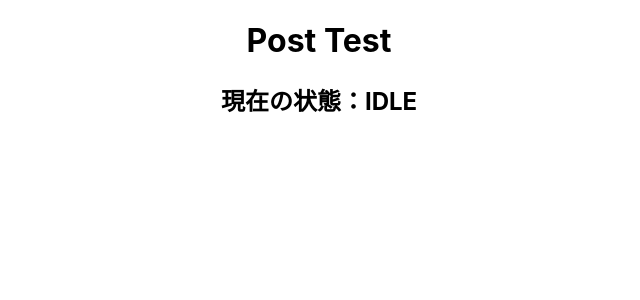
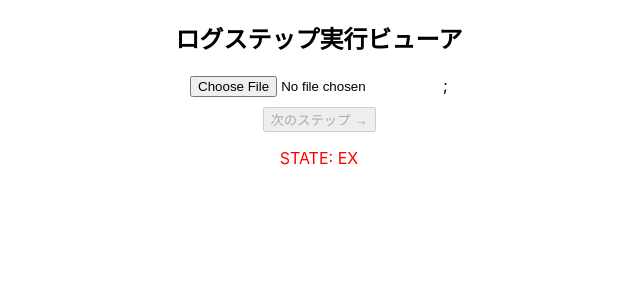
Before and after one commit to AtsushiTsujimura86/Step-State-viewer, a React (Create React App) app in the folder frontend/: page / in a window 1280 px wide. Shown: the top 300 px of the page, without its empty margins (321-961 px from the left). Built offline with nearby package versions, Linux system fonts and the light colour scheme; no server answers.

Commit message:
input file, extract state, print log on browser

```diff
--- a/frontend/src/App.js
+++ b/frontend/src/App.js
@@ -1,35 +1,38 @@
 import logo from './logo.svg';
 import './App.css';
+import React, { useState, useEffect} from 'react';
 import MermaidChart from './components/MermaidChart';
-import {connectSocket, subscribeToLog, unsubscribeFromLog } from './services/socketClient';
-import {getCurrentStateFromLog} from './logic/stateHandler';
-import { useEffect, useState } from 'react';
+import FileUploader from './components/FileUploader';
+import StateLogViewer from './components/StateLogViewer';
 
 function App() {
-  const [currentState, setCurrentState] = useState('IDLE');
+    const [stateLogs, setStateLogs] = useState(["STATE: EX"]);
+    const [currentIndex, setCurrentIndex] = useState(0);
 
-  useEffect(() => {
-    const socket = connectSocket();
+    const handleLogLoad = (logs) => {
+        setStateLogs(logs);
+        setCurrentIndex(0);
+    }
 
-    const handleLog = (log) => {
-      console.log('Received log:', log);
-      const newState = getCurrentStateFromLog(log);
-      if(newState) setCurrentState(newState);
+    const handleNext = () => {
+        if (currentIndex < stateLogs.length - 1) {
+            setCurrentIndex(currentIndex + 1);
+        }
     };
 
-    subscribeToLog(socket, handleLog);
-    console.log('Subscribed to log updates');
-    return () => {
-      unsubscribeFromLog(socket, handleLog);
-    };
-  }, []);
 
   return (
     <div className="App">
-      <h1>Post Test</h1>
-      {/* <Log /> */}
-      <h2>現在の状態：{currentState}</h2>
-      <MermaidChart  currentState={currentState}/>
+      <h2>ログステップ実行ビューア</h2>
+      <FileUploader onLoad={handleLogLoad} />
+      <button
+        onClick={handleNext}
+        disabled={currentIndex >= stateLogs.length - 1}
+        style={{ marginTop: "10px" }}
+      >
+        次のステップ →
+      </button>
+      <StateLogViewer logs={stateLogs} currentIndex={currentIndex} />
     </div>
   );
 }
--- /dev/null
+++ b/frontend/src/components/FileUploader.js
@@ -0,0 +1,27 @@
+import React, { useState, useEffect } from "react";
+import { getStateLines } from "../logic/stateHandler";
+
+function FileUploader({ onLoad }) {
+    const handleFileUpload = (e) => {
+        const file = e.target.files[0];
+        if(!file) return;
+        // ファイルリーダーを使用してファイルを読み込む
+        const reader = new FileReader();
+        // ファイル読み込み完了時の処理, addEventListenerみたいな
+        reader.onload  = (event) => {
+            const logText = event.target.result;
+            console.log("File content:", logText);
+            const stateLines = getStateLines(logText);
+            onLoad(stateLines);
+        };
+        // ファイルをテキストとして読み込む
+        reader.readAsText(file);
+    }
+    return (
+        <div>
+        <input type="file" accept=".txt" onChange={handleFileUpload} />;
+        </div>
+    );
+}
+
+export default FileUploader;
--- /dev/null
+++ b/frontend/src/components/StateLogViewer.js
@@ -0,0 +1,16 @@
+import React, { useState, useEffect } from "react";
+
+function StateLogViewwer({ logs, currentIndex }) {
+    console.log("StateLogViewer logs:", logs);
+  return (
+    <div>
+      <ul style={{ listStyleType: "none", padding: 0 }}>
+        {logs.map((line, index) => (
+            <li key={index} style={{color: index === currentIndex ? "red" : "black"}}>{line}</li>
+        ))}
+      </ul>
+    </div>
+  );
+}
+
+export default StateLogViewwer;
--- a/frontend/src/logic/stateHandler.js
+++ b/frontend/src/logic/stateHandler.js
@@ -1,8 +1,7 @@
 import { useEffect } from "react";
 
-export function getCurrentStateFromLog(log) {
-    if (log.startsWith("STATE:")){
-        return log.split("STATE:")[1].trim();
-    }
-    return null;
+export function getStateLines(logText){
+    // 改行で分割
+    const lines = logText.split(/\r?\n/);
+    return lines.filter((line) => line.includes("STATE:"));
 }
```
Also changed, not shown: 1 other file (tests, documents, lock files or other folders).
